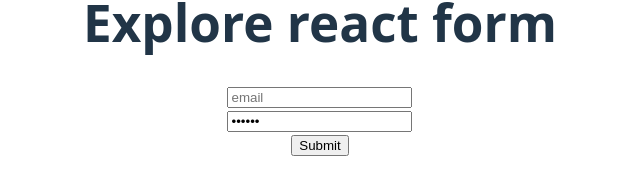
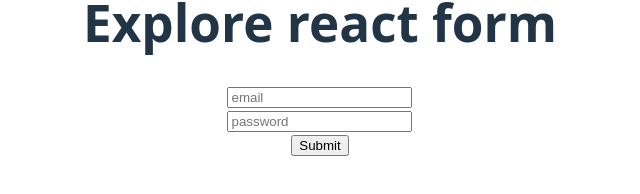
Before and after one commit to abdulkader33447/explore-react-form, a React (Vite) app: page / in a window 1280 px wide. Shown: the part 342-536 px from the top of the page, without its empty margins (320-960 px from the left). Built offline with nearby package versions, Linux system fonts and the light colour scheme.

Commit message:
adde controlled and uncontrolled way submit form

```diff
--- a/src/App.jsx
+++ b/src/App.jsx
@@ -3,6 +3,7 @@
 import ControlledField from './component/ControlledField/ControlledField'
 import FormAction from './component/FormAction/FormAction'
 import SimpleForm from './component/SimpleForm/SimpleForm'
+import UnControlledField from './component/UnControlledField/UnControlledField'
 
 function App() {
 
@@ -12,7 +13,8 @@
      <h1>Explore react form</h1>
      {/* <SimpleForm></SimpleForm> */}
      {/* <FormAction></FormAction> */}
-     <ControlledField></ControlledField>
+     {/* <ControlledField></ControlledField> */}
+     <UnControlledField></UnControlledField>
     </>
   )
 }
--- a/src/component/ControlledField/ControlledField.jsx
+++ b/src/component/ControlledField/ControlledField.jsx
@@ -1,14 +1,31 @@
 import React, { useState } from "react";
 
 const ControlledField = () => {
-  const [password, setPassword] = useState("secret");
+  const [password, setPassword] = useState("");
+
+  const [error, setError] = useState("");
+
   const handleSubmit = (e) => {
     e.preventDefault();
     // console.log("submit");
+    if (password.length < 6) {
+      setError("password must be 6 character or longer .");
+    }
+    else{
+      setError('')
+    }
   };
 
   const handlePasswordOnChange = (e) => {
     console.log(e.target.value);
+    setPassword(e.target.value);
+
+    if (password.length < 6) {
+      setError("password must be 6 character or longer .");
+    }
+    else{
+      setError('')
+    }
   };
 
   return (
@@ -27,6 +44,9 @@
         <br />
         <input type="submit" />
       </form>
+      <p style={{color:'red'}}>
+        <small>{error}</small>
+      </p>
     </div>
   );
 };
--- /dev/null
+++ b/src/component/UnControlledField/UnControlledField.jsx
@@ -0,0 +1,29 @@
+import React, { useRef } from "react";
+
+const UnControlledField = () => {
+  const emailRef = useRef("");
+  const passwordRef = useRef('')
+
+  const handleSubmit = (e) => {
+    e.preventDefault();
+    // console.log(emailRef.current.value);
+    const email = emailRef.current.value;
+    const password=passwordRef.current.value;
+    console.log(email,password)
+
+  };
+
+  return (
+    <div>
+      <form onSubmit={handleSubmit}>
+        <input ref={emailRef} type="email" placeholder="email" />
+        <br />
+        <input ref={passwordRef} type="password" placeholder="password" />
+        <br />
+        <input type="submit" />
+      </form>
+    </div>
+  );
+};
+
+export default UnControlledField;
```
